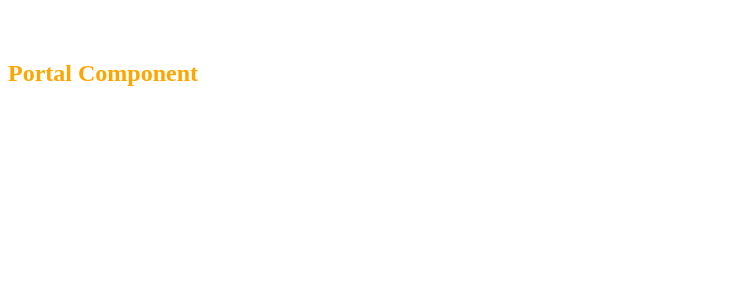
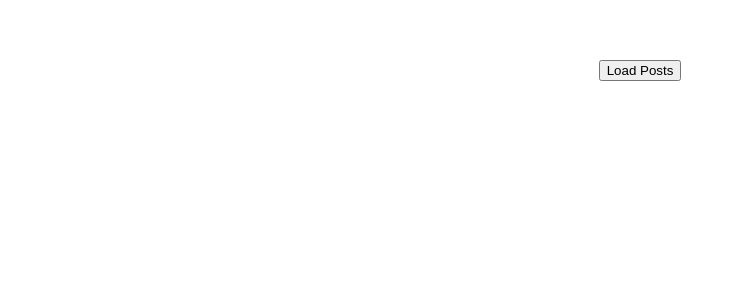
Before and after one commit to codeWithMahmudul/vueComponents, a Vue app: page / in a window 1280 px wide. Shown: the top 300 px of the page, without its empty margins (0-736 px from the left). Built offline with nearby package versions, Linux system fonts and the light colour scheme.

Commit message:
Http Get Request

```diff
--- a/package.json
+++ b/package.json
@@ -8,6 +8,7 @@
     "lint": "vue-cli-service lint"
   },
   "dependencies": {
+    "axios": "^1.6.2",
     "core-js": "^3.8.3",
     "vue": "^3.2.13"
   },
--- a/src/App.vue
+++ b/src/App.vue
@@ -1,16 +1,13 @@
 <template>
-  <teleport to="#portal-root">
-    <Portal />
-  </teleport>
+  <Posts />
 </template>
 
 <script>
-import Portal from "./components/Portal.vue";
-
+import Posts from "./components/Posts.vue";
 export default {
   name: "App",
   components: {
-    Portal,
+    Posts,
   },
   data() {
     return {};
--- /dev/null
+++ b/src/components/Posts.vue
@@ -0,0 +1,41 @@
+<template>
+  <div>
+    <button @click="getPosts">Load Posts</button>
+    <h3 v-if="errorMsg">{{ errorMsg }}</h3>
+    <div v-for="post in posts" :key="post.id">
+      <h3>{{ post.id }} {{ post.title }}</h3>
+      <h3>{{ post.body }}</h3>
+      <hr />
+    </div>
+  </div>
+</template>
+
+<script>
+import axios from "axios";
+export default {
+  name: "Posts",
+  data() {
+    return {
+      posts: [],
+      errorMsg: "",
+    };
+  },
+  methods: {
+    getPosts() {
+      axios
+        .get("https://jsonplaceholder.typicode.com/posts")
+        .then((response) => {
+          console.log(response);
+          this.posts = response.data;
+        })
+        .catch((err) => {
+          console.log(err);
+          this.errorMsg = "Error retrieving data";
+        });
+    },
+  },
+};
+</script>
+
+<style scoped>
+</style>
```
Also changed, not shown: 1 other file (tests, documents, lock files or other folders).
